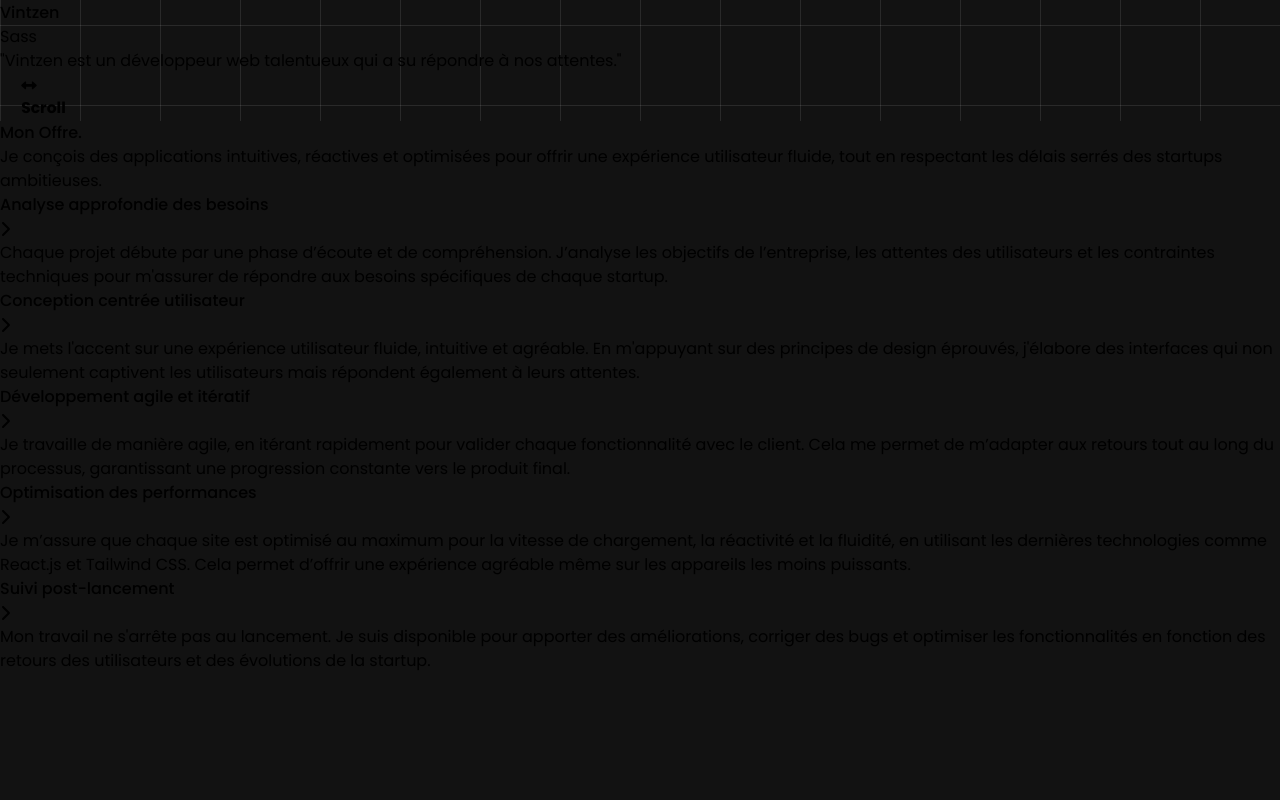
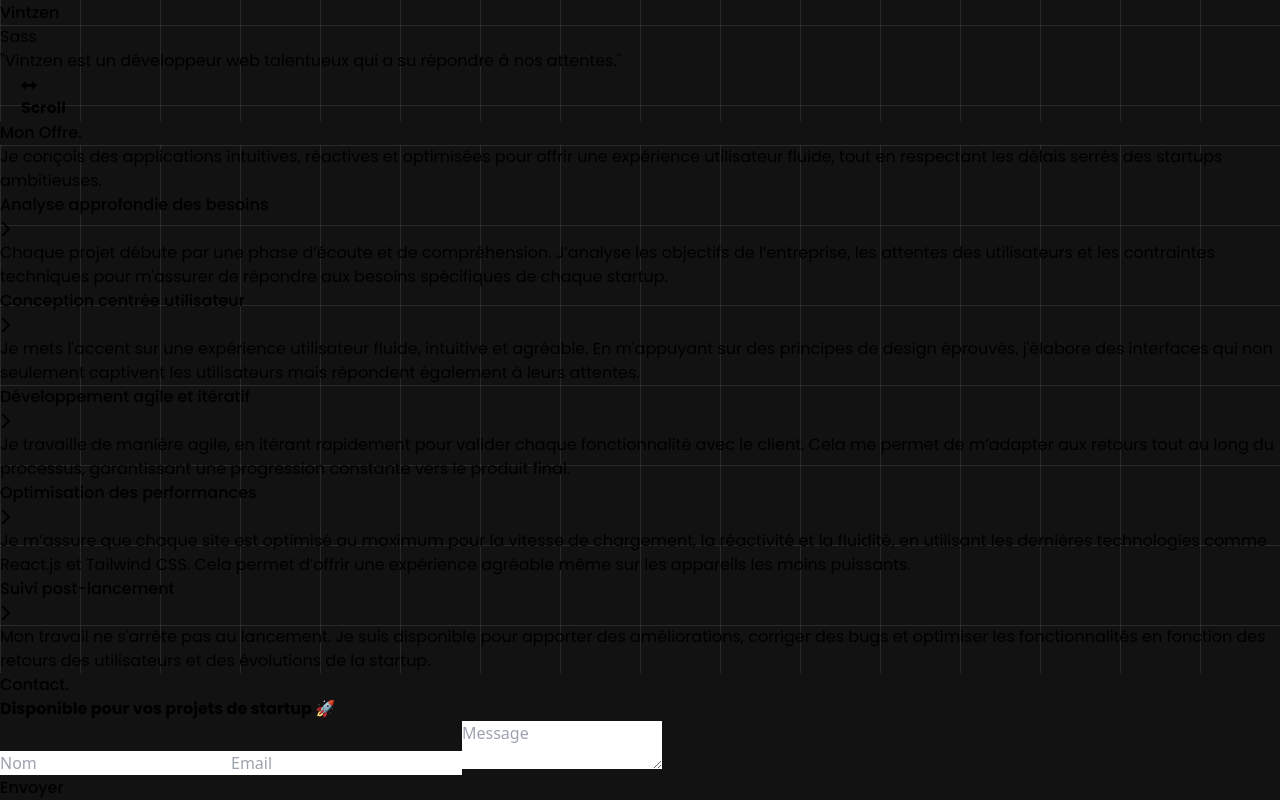
Before and after one commit to Eaulmesse/react_startup_portfolio, a React (Vite) app: page / in a window 1280 px wide. Shown: the part 624-1424 px from the top of the page. Before the commit the page ends 1297 px from the top, so only its background shows below. Built offline with nearby package versions, Linux system fonts and the light colour scheme.

Commit message:
add: contact section

```diff
--- a/src/App.jsx
+++ b/src/App.jsx
@@ -8,6 +8,7 @@ import Header from './components/Header/Header'
 import Projects from './components/Projects/Projects'
 import Recommendations from './components/Recommendations/Recommendations'
 import Offer from './components/Offer/Offer'
+import Contact from './components/Contact/Contact'
 
 function App() {
 
@@ -18,6 +19,7 @@ function App() {
       <Projects />
       <Recommendations />
       <Offer />
+      <Contact />
     </div>
   )
 }
--- /dev/null
+++ b/src/components/Contact/Contact.jsx
@@ -0,0 +1,48 @@
+import React from 'react';
+
+
+const Contact = () => {
+    return (
+        <div>
+            <p className="poppins-medium text-2xl lg:text-4xl bg-gradient-to-r from-pink-500 to-purple-500 text-transparent bg-clip-text text-center">
+                Contact.
+            </p>
+
+
+            <div className='md:flex items-center w-4/5 m-auto' >
+                <p className='w-4/5  m-auto mt-5 md:mt-20 poppins-bold text-4xl md:text-5xl lg:text-6xl xl:text-7xl  text-center md:text-left'>
+                    <span className='bg-gradient-to-r from-red-600 to-purple-500 text-transparent bg-clip-text p-2'>
+                        Disponible pour vos projets de startup
+                    </span> 🚀
+                </p>
+
+                <form className="w-4/5 md:w-4/6 lg:w-1/2 max-w-[500px] m-auto flex flex-col space-y-4 py-10">
+                    <input
+                        type="text"
+                        placeholder="Nom"
+                        className="p-2 border border-gray-300 rounded-md bg-neutral-900"
+                    />
+                    <input
+                        type="email"
+                        placeholder="Email"
+                        className="p-2 border border-gray-300 rounded-md bg-neutral-900"
+                    />
+                    <textarea
+                        placeholder="Message"
+                        className="p-2 border border-gray-300 rounded-md h-32 bg-neutral-900 border"
+                    />
+                    <div className="p-[2px] rounded-md bg-gradient-to-r from-pink-500 to-purple-500">
+                        <button
+                            type="submit"
+                            className="w-full p-2 text-white bg-neutral-900 rounded-md text-purple-800 poppins-medium text-xl">
+                            Envoyer
+                        </button>
+                    </div>
+                </form>
+            </div>
+
+        </div>
+    );
+};
+
+export default Contact;
--- a/src/components/Offer/Offer.jsx
+++ b/src/components/Offer/Offer.jsx
@@ -41,7 +41,7 @@ const Offer = () => {
 
 
 
-            <div className="w-4/5 flex m-auto flex-wrap justify-evenly">
+            <div className="w-4/5 flex m-auto flex-wrap justify-evenly background-layer py-5">
                 <p className="poppins-regular text-gray-400 text-center text-xl mt-5">Je conçois des applications intuitives, réactives et optimisées pour offrir une expérience utilisateur fluide, tout en respectant les délais serrés des startups ambitieuses.</p>
 
                 {offers.map((offer, index) => (
--- a/src/components/Offer/OfferCards.jsx
+++ b/src/components/Offer/OfferCards.jsx
@@ -8,7 +8,7 @@ const OfferCards = ({ title, description, isOpen, handleOpen }) => {
             onClick={handleOpen}
             className={`${
                 isOpen ? "h-auto" : "h-20 md:h-16 "
-            } w-full md:w-[45%] p-5 text-white rounded-lg shadow-lg mt-5 cursor-pointer bg-gradient-to-r from-violet-950 to-purple-900 overflow-hidden`}
+            } w-4/5 md:w-[45%] p-5 text-white rounded-lg shadow-lg mt-5 cursor-pointer bg-gradient-to-r from-violet-950 to-purple-900 overflow-hidden`}
         >
             {/* Titre avec l'icône */}
             <div className={`flex justify-between items-center text-purple-200 ${isOpen ? "h-fit" : "h-full"}`}>
--- a/src/components/Recommendations/RecommendationCards.jsx
+++ b/src/components/Recommendations/RecommendationCards.jsx
@@ -6,7 +6,7 @@ import { faComputerMouse } from "@fortawesome/free-solid-svg-icons";
 const RecommendationCards = ({ name, job, text }) => {
 
     return (
-        <div className="min-w-full md:w-[45%] lg:w-[30%] md:min-w-0 p-5 bg-purple-700 rounded-lg shadow-lg overflow-hidden relative mt-5">
+        <div className="min-w-full md:w-[45%] lg:w-[30%] md:min-w-0 p-5 bg-gradient-to-r from-violet-950 to-purple-900 rounded-lg shadow-lg overflow-hidden relative mt-5">
             <div className="absolute right-5">
                 <FontAwesomeIcon icon={faComputerMouse} className="text-white text-xl" />
             </div>
```
